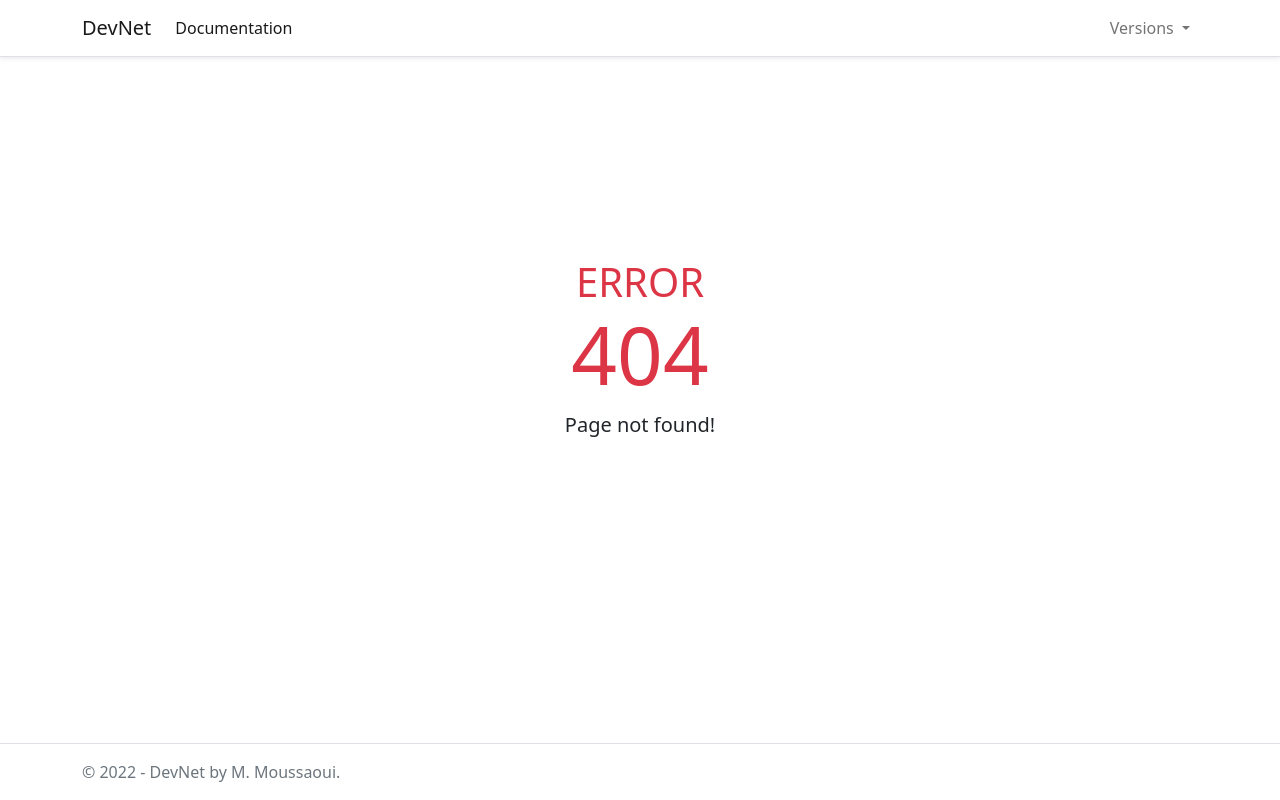
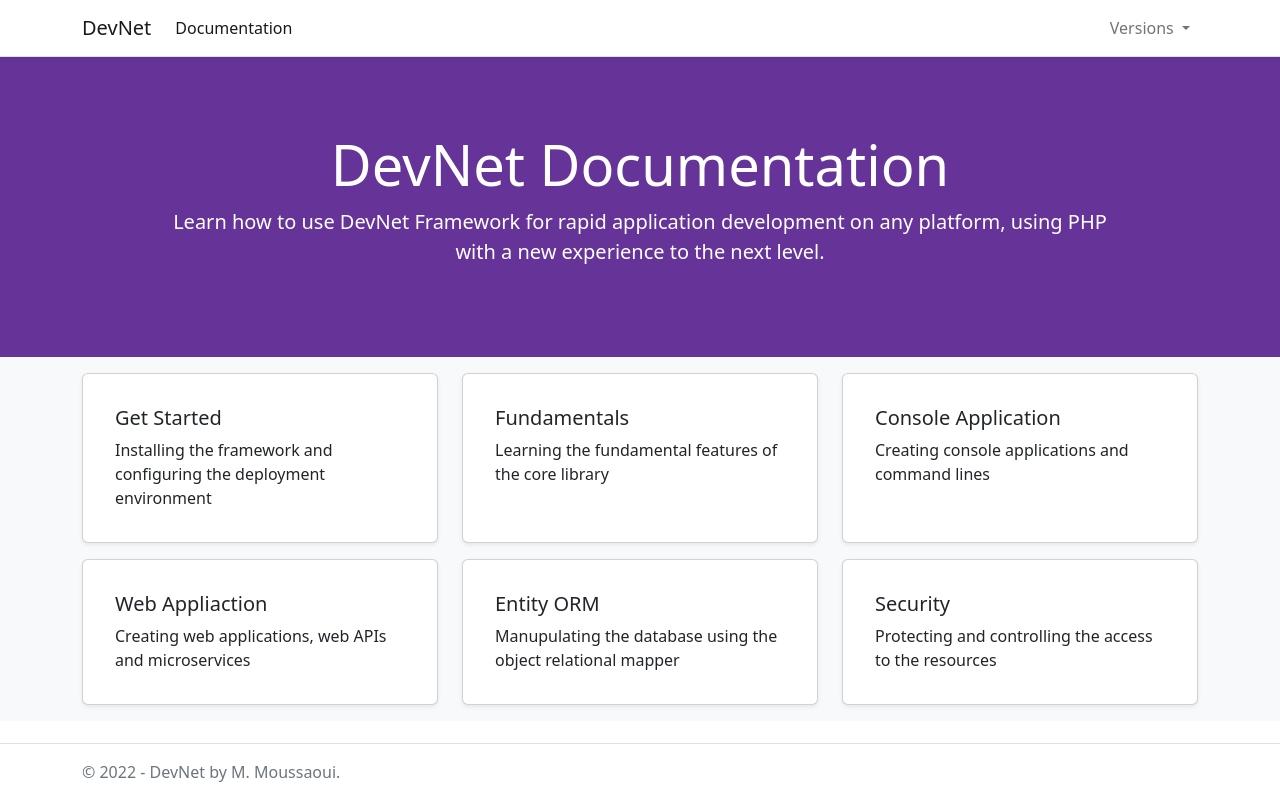
Before and after one commit to DevNet-Framework/devnet-framework.github.io, an Angular app: page /docs in a window 1280 px wide. Before the commit this address had no page. Built offline with nearby package versions, Linux system fonts and the light colour scheme.

Commit message:
add DocsComponent

```diff
--- a/src/app/app-routing.module.ts
+++ b/src/app/app-routing.module.ts
@@ -1,10 +1,12 @@
 import { NgModule } from '@angular/core';
 import { RouterModule, Routes } from '@angular/router';
+import { HomeComponent } from './home/home.component';
+import { DocsComponent } from './docs/docs.component';
 import { ErrorComponent } from './error/error.component';
-import { HomeComponent } from './home/home.component';
 
 const routes: Routes = [
   {path: "", component: HomeComponent},
+  {path: "docs", component: DocsComponent},
   {path: "**", component: ErrorComponent}
 ];
 
--- a/src/app/app.module.ts
+++ b/src/app/app.module.ts
@@ -7,12 +7,14 @@ import { SharedModule } from './shared/shared.module';
 import { AppComponent } from './app.component';
 import { HomeComponent } from './home/home.component';
 import { ErrorComponent } from './error/error.component';
+import { DocsComponent } from './docs/docs.component';
 
 @NgModule({
   declarations: [
     AppComponent,
     HomeComponent,
-    ErrorComponent
+    ErrorComponent,
+    DocsComponent
   ],
   imports: [
     BrowserModule,
--- /dev/null
+++ b/src/app/docs/docs.component.html
@@ -0,0 +1,66 @@
+<div class="d-flex flex-column justify-content-center text-center"
+  style="height: 300px; background-color: rebeccapurple;">
+  <h1 class="text-white display-4 mx-auto">DevNet Documentation</h1>
+  <p class="lead text-white w-75 mx-auto">Learn how to use DevNet Framework for rapid application development on any
+    platform, using PHP with a new experience to the next level.</p>
+</div>
+<section class="bg-light pt-3">
+  <div class="container">
+    <div class="row">
+      <div class="col-sm-6 col-md-4 mb-3">
+        <div class="card shadow-sm h-100 p-3">
+          <div class="card-body">
+            <h5 class="card-title">Get Started</h5>
+            <p class="card-text mb-0">Installing the framework and configuring the deployment environment</p>
+            <a class="card-link stretched-link" routerLink="/docs/start"></a>
+          </div>
+        </div>
+      </div>
+      <div class=" col-sm-6 col-md-4 mb-3">
+        <div class="card shadow-sm h-100 p-3">
+          <div class="card-body">
+            <h5 class="card-title">Fundamentals</h5>
+            <p class="card-text mb-0">Learning the fundamental features of the core library</p>
+            <a class="card-link stretched-link" routerLink="/docs/core"></a>
+          </div>
+        </div>
+      </div>
+      <div class="col-sm-6 col-md-4 mb-3">
+        <div class="card mb-3 shadow-sm h-100 p-3">
+          <div class="card-body">
+            <h5 class="card-title">Console Application</h5>
+            <p class="card-text mb-0">Creating console applications and command lines</p>
+            <a class="card-link stretched-link" routerLink="/docs/console"></a>
+          </div>
+        </div>
+      </div>
+      <div class="col-sm-6 col-md-4 mb-3">
+        <div class="card shadow-sm h-100 p-3">
+          <div class="card-body">
+            <h5 class="card-title">Web Appliaction</h5>
+            <p class="card-text mb-0">Creating web applications, web APIs and microservices</p>
+            <a class="card-link stretched-link" routerLink="/docs/web"></a>
+          </div>
+        </div>
+      </div>
+      <div class="col-sm-6 col-md-4 mb-3">
+        <div class="card shadow-sm h-100 p-3">
+          <div class="card-body">
+            <h5 class="card-title">Entity ORM</h5>
+            <p class="card-text mb-0">Manupulating the database using the object relational mapper</p>
+            <a class="card-link stretched-link" routerLink="/docs/entity"></a>
+          </div>
+        </div>
+      </div>
+      <div class="col-sm-6 col-md-4 mb-3">
+        <div class="card shadow-sm h-100 p-3">
+          <div class="card-body">
+            <h5 class="card-title">Security</h5>
+            <p class="card-text mb-0">Protecting and controlling the access to the resources</p>
+            <a class="card-link stretched-link" routerLink="/docs/security"></a>
+          </div>
+        </div>
+      </div>
+    </div>
+  </div>
+</section>
--- /dev/null
+++ b/src/app/docs/docs.component.ts
@@ -0,0 +1,15 @@
+import { Component, OnInit } from '@angular/core';
+
+@Component({
+  selector: 'app-docs',
+  templateUrl: './docs.component.html',
+  styleUrls: ['./docs.component.css']
+})
+export class DocsComponent implements OnInit {
+
+  constructor() { }
+
+  ngOnInit(): void {
+  }
+
+}
```
Also changed, not shown: src/app/docs/docs.component.css (added), 1 other file (tests, documents, lock files or other folders).
